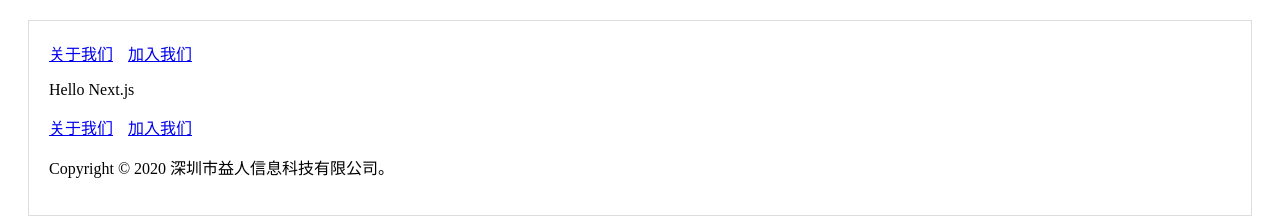
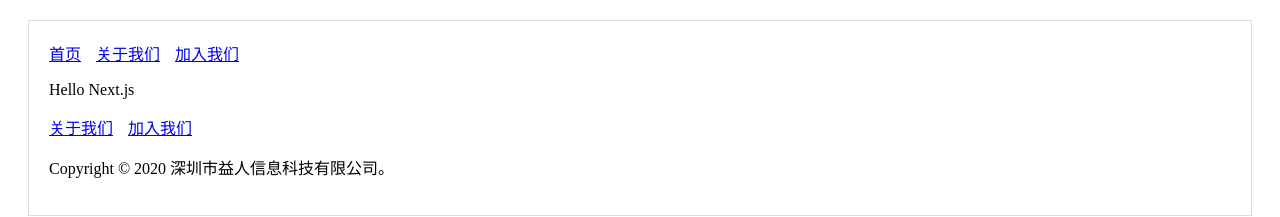
Before and after one commit to cbtpro/useful-person.com, a Next.js app: page / in a window 1280 px wide. Shown: the top 217 px of the page. Built offline with nearby package versions, Linux system fonts and the light colour scheme.

Commit message:
增加首页

```diff
--- a/components/Header.js
+++ b/components/Header.js
@@ -6,11 +6,14 @@ const linkStyle = {
 
 const Header = () => (
     <div>
+        <Link href="/">
+            <a style={linkStyle} title="首页">首页</a>
+        </Link>
         <Link href="/about">
-            <a style={linkStyle} title="about">关于我们</a>
+            <a style={linkStyle} title="关于我们">关于我们</a>
         </Link>
         <Link href="/joinUs">
-            <a style={linkStyle} title="join us">加入我们</a>
+            <a style={linkStyle} title="加入我们，你不看一下吗？">加入我们</a>
         </Link>
     </div>
 );
```
